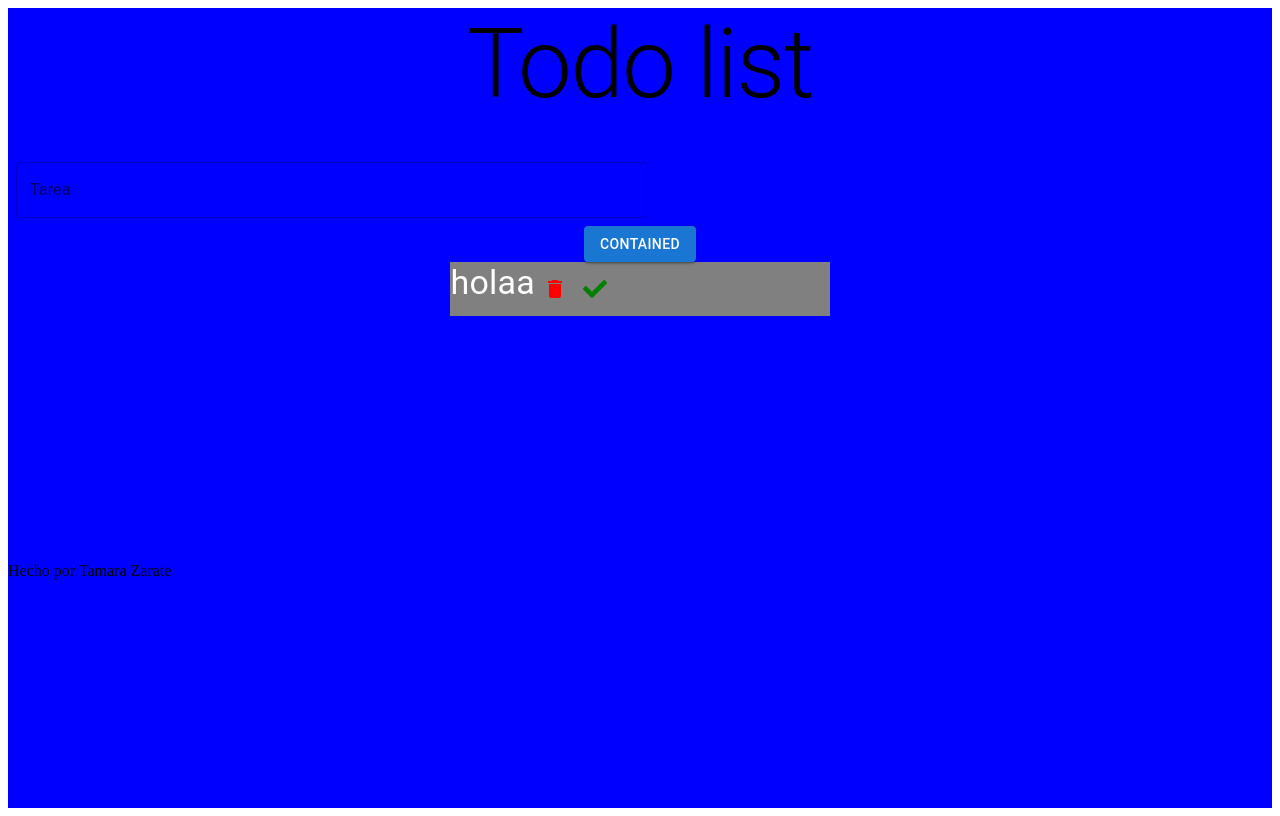
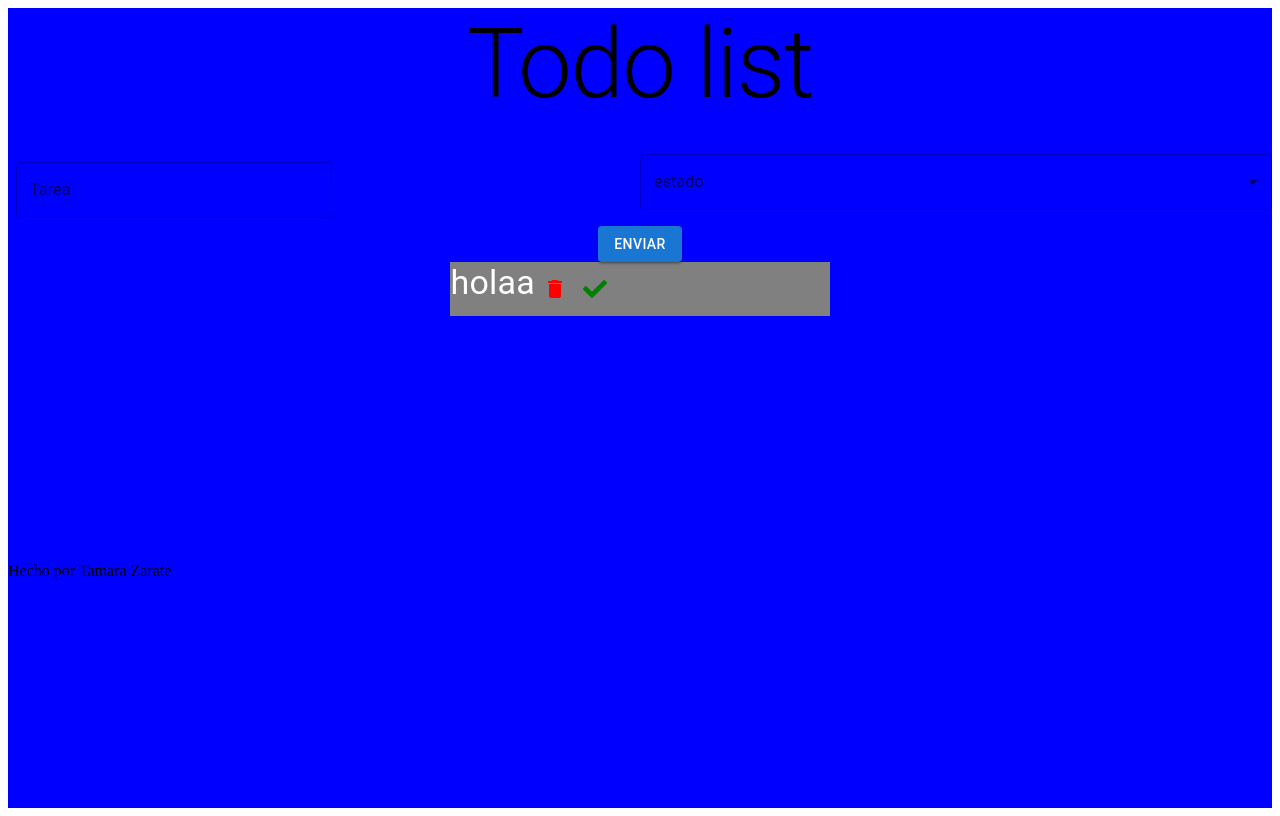
Before and after one commit to taty3385/Proyecto-react-1, a React (Vite) app: page / in a window 1280 px wide. Built offline with nearby package versions, Linux system fonts and the light colour scheme.

Commit message:
realizo input de estado  y funciones que capturan el imput texto

```diff
--- a/src/App.jsx
+++ b/src/App.jsx
@@ -5,7 +5,9 @@ import ContainerList from "./components/ContainerList"
 import Box from '@mui/material/Box';
 
 function App() {
+  const obtengoValorinput=(tarea)=>{
 
+  }
 
   return (
     <>
--- a/src/components/Form.jsx
+++ b/src/components/Form.jsx
@@ -1,22 +1,53 @@
-import Box from '@mui/material/Box';
-import TextField from '@mui/material/TextField'
-import Button from '@mui/material/Button';
+
+import { useState } from 'react';
+import { Box, TextField, Button,MenuItem,FormControl,Select,InputLabel } from '@mui/material';
 
 export default function Form() {
+
+    const [tarea, setTarea] = useState("")
+
+    const handleChange = (e) => {
+        console.log(e.target.value);
+        setTarea(e.target.value);
+    }
+
+    const handleClick = () => {
+        console.log(tarea);
+
+    }
+
+
     return (
         <Box>
-            <Box
-                component="form"
+            <Box display="flex">
+                <Box component="form" width="50%"
                     sx={{
                         '& > :not(style)': { m: 1, width: '50%' },
                     }}
                     noValidate
                     autoComplete="off"
                 >
-                <TextField id="outlined-basic" label="Tarea" variant="outlined" />
+                    <TextField id="outlined-basic" label="Tarea" variant="outlined" onChange={handleChange} fullWidth="50%" />
+                </Box>
+                <Box width="50%">
+                    <FormControl fullWidth>
+                        <InputLabel id="demo-simple-select-label">estado</InputLabel>
+                        <Select
+                            labelId="demo-simple-select-label"
+                            id="demo-simple-select"
+
+                            label="Age"
+                            onChange={handleChange}
+                        >
+                            <MenuItem >Ten</MenuItem>
+                            <MenuItem >Twenty</MenuItem>
+                            <MenuItem >Thirty</MenuItem>
+                        </Select>
+                    </FormControl>
+                </Box>
             </Box>
             <Box display="flex" justifyContent="center">
-            <Button variant="contained">Contained</Button>
+                <Button variant="contained" onClick={handleClick}>enviar</Button>
             </Box>
 
 
```
Also changed, not shown: src/components/List.jsx (+7 -6 lines). Lines whose indentation alone changed are shown as unchanged.
